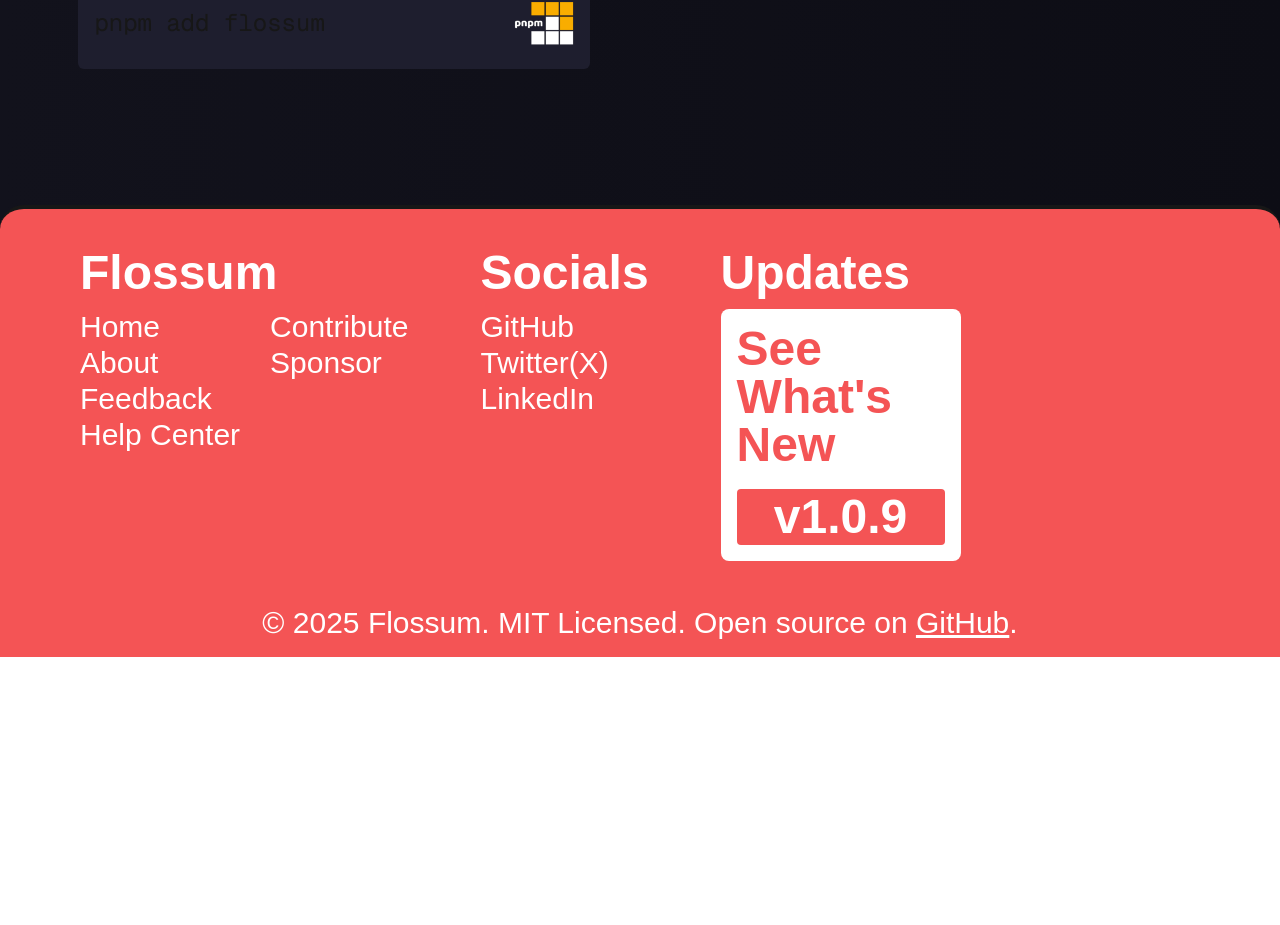
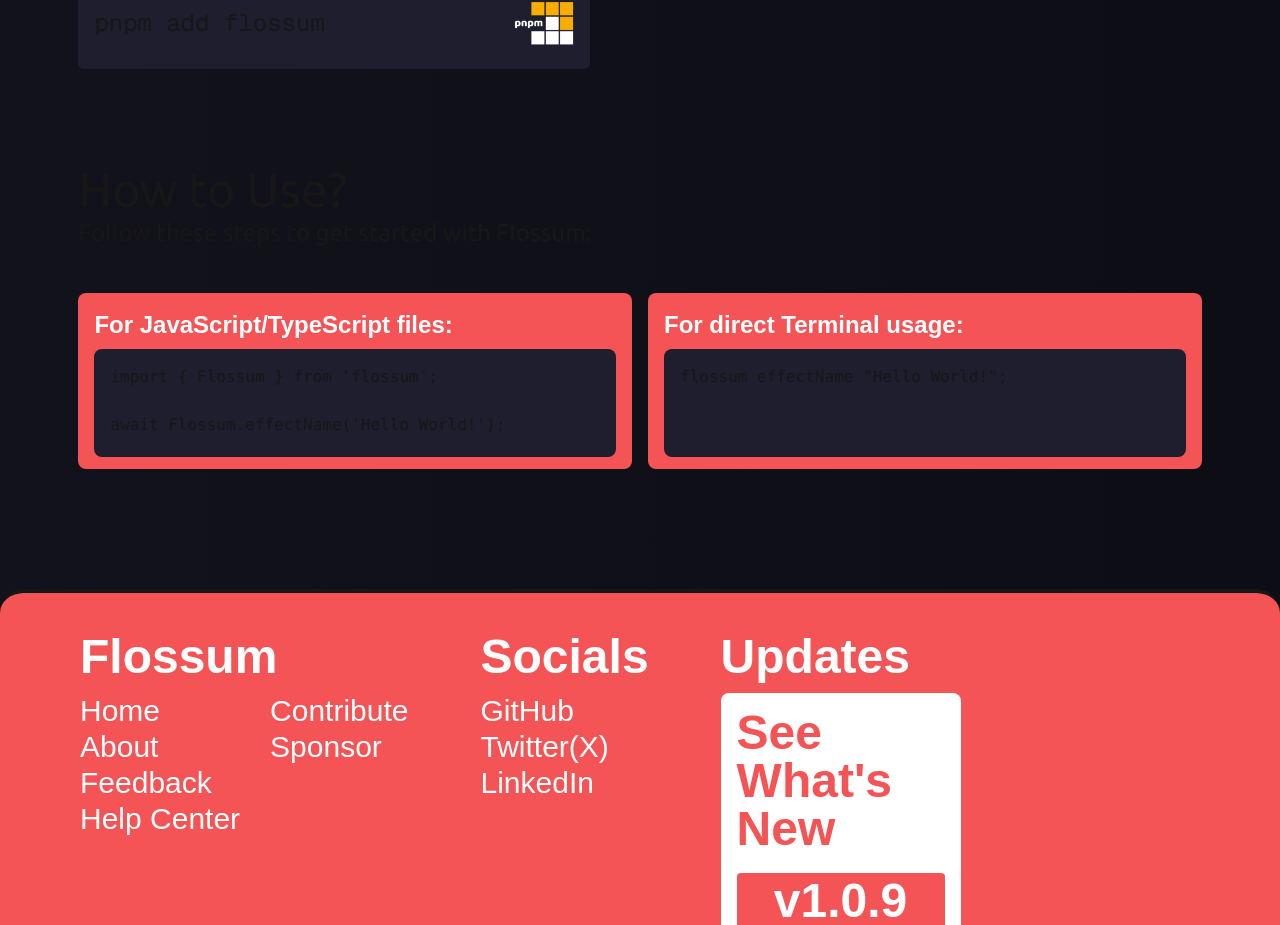
Before and after one commit to pushkarsinghh/flossum-website, a Next.js app: page / in a window 1280 px wide. Shown: the part 1239-2164 px from the top of the page. Before the commit the page ends 1896 px from the top, so only its background shows below. Built offline with nearby package versions, Linux system fonts and the light colour scheme.

Commit message:
Added Tutorial Section

```diff
--- a/app/page.tsx
+++ b/app/page.tsx
@@ -2,6 +2,7 @@
 import Navbar from "@/components/navbar";
 import Products from "@/components/platforms";
 import Footer from "@/components/footer";
+import Tutorial from "@/components/tutorial";
 
 export default function Home() {
   return (
@@ -9,6 +10,7 @@
       <Navbar />
       <Hero />
       <Products />
+      <Tutorial />
       <Footer />
     </div>
   );
--- /dev/null
+++ b/components/playground.tsx
@@ -0,0 +1,27 @@
+import { Ubuntu } from 'next/font/google';
+
+const ubuntu = Ubuntu({ weight: ['300', '400', '700', '700'], subsets: ['latin'] });
+
+export default function Playground() {
+    return (
+        <div className="mt-0 ml-[3vw] mr-[3vw] p-4 sm:p-8 md:p-10 pb-0">
+            <div className="flex justify-between items-end">
+                    <div>
+                        <h1
+                            className="text-3xl sm:text-4xl md:text-5xl"
+                            style={{ fontFamily: ubuntu.style.fontFamily }}
+                        >
+                            Live Playground
+                        </h1>
+                        <p
+                            className="ml-0 m-1 text-lg sm:text-xl md:text-2xl"
+                            style={{ fontFamily: ubuntu.style.fontFamily }}
+                        >
+                            Try Flossum in Action. Right here. Right now. Straight from your browser
+                        </p>
+                    </div>
+                </div>
+
+        </div>
+    )
+}
--- /dev/null
+++ b/components/tutorial.tsx
@@ -0,0 +1,52 @@
+import { Ubuntu } from 'next/font/google';
+
+const ubuntu = Ubuntu({ weight: ['300', '400', '700', '700'], subsets: ['latin'] });
+
+export default function Tutorial() {
+    return (
+        <div className="mt-0 ml-[3vw] mr-[3vw] p-4 sm:p-8 md:p-10 pb-0">
+            <div className="flex justify-between items-end">
+                    <div>
+                        <h1
+                            className="text-3xl sm:text-4xl md:text-5xl"
+                            style={{ fontFamily: ubuntu.style.fontFamily }}
+                        >
+                            How to Use?
+                        </h1>
+                        <p
+                            className="ml-0 m-1 text-lg sm:text-xl md:text-2xl"
+                            style={{ fontFamily: ubuntu.style.fontFamily }}
+                        >
+                            Follow these steps to get started with Flossum:
+                        </p>
+                    </div>
+                </div>
+                <div className='flex flex-row gap-4 mt-6 sm: flex-wrap md:flex-nowrap'>
+                    <div className='bg-[#f45455] p-4 rounded-lg mt-4 w-full'>
+                        <p className='text-white text-2xl font-semibold' style={{ fontFamily: '"Bahnschrift Condensed", Bahnschrift, Arial, sans-serif' }}>For JavaScript/TypeScript files:</p>
+                        <div className='bg-[#1e1e2f] p-4 rounded-lg mt-2 h-[75%]'>
+                            <pre>
+                                <code>
+                                    import &#123; Flossum &#125; from &apos;flossum&apos;;<br />
+                                    <br />
+                                    await Flossum.effectName(&apos;Hello World!&apos;);
+                                </code>
+                            </pre>
+                        </div>
+                    </div>
+                    <div className='bg-[#f45455] p-4 rounded-lg mt-4 w-full'>
+                        <p className='text-white text-2xl font-semibold' style={{ fontFamily: '"Bahnschrift Condensed", Bahnschrift, Arial, sans-serif' }}>For direct Terminal usage:</p>
+                        <div className='bg-[#1e1e2f] p-4 rounded-lg mt-2 h-[75%]'>
+                            <pre>
+                                <code>
+                                    flossum effectName &quot;Hello World!&quot;;
+                                    <br />
+                                    <br />
+                                </code>
+                            </pre>
+                        </div>
+                    </div>
+                </div>
+        </div>
+    )
+}
```
